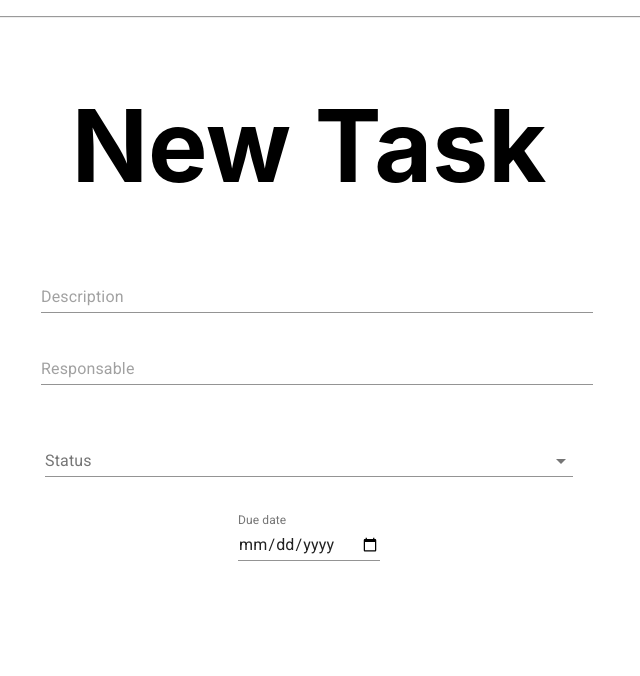
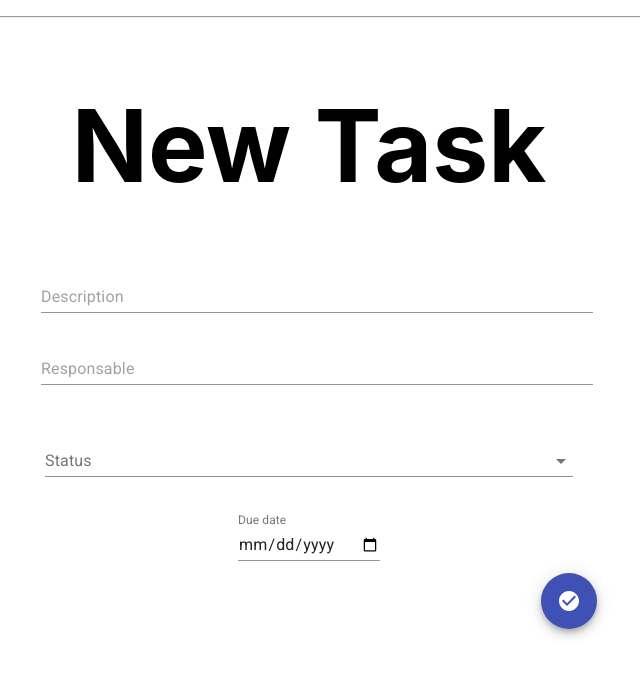
Before and after one commit to germanAOQ/IETI-4-TaskPlannerProject-FrontEnd-Part2, a React (Create React App) app: page /newtask in a window 1280 px wide. Shown: the top 676 px of the page, without its empty margins (331-971 px from the left). Built offline with nearby package versions, Linux system fonts and the light colour scheme.

Commit message:
Modify the App.js component so that it uses BrowserRouter to enable the navigation from a + floating action button in the main view to take the user to the NewTask component.

```diff
--- a/src/DefaultPage.js
+++ b/src/DefaultPage.js
@@ -161,7 +161,9 @@ function DefaultPage(props){
 		historia.push("/");
 	}
 
-
+	function handleClick(){
+		historia.push("/newtask");
+	}
 
 	return (
 		<React.Fragment>
@@ -268,7 +270,7 @@ function DefaultPage(props){
 								direction="column"
 								justify="flex-end"
 								alignItems="flex-end">
-								<Fab color="primary" aria-label="add" className="useStyles().fab">
+								<Fab color="primary" aria-label="add" className="useStyles().fab" onClick={handleClick}>
 								  <AddIcon />
 								</Fab>
 							</Grid>
--- a/src/NewTask.js
+++ b/src/NewTask.js
@@ -7,6 +7,9 @@ import InputLabel from "@material-ui/core/InputLabel";
 import MenuItem from "@material-ui/core/MenuItem";
 import FormControl from "@material-ui/core/FormControl";
 import Select from "@material-ui/core/Select";
+import Fab from '@material-ui/core/Fab';
+import AddIcon from '@material-ui/icons/Add';
+import CheckCircleIcon from '@material-ui/icons/CheckCircle';
 
 const useStyles = makeStyles((theme) => ({
   button: {
@@ -121,6 +124,15 @@ function NewTask() {
                 }}
               />
             </Grid>
+			<Grid
+								container
+								direction="column"
+								justify="flex-end"
+								alignItems="flex-end">
+								<Fab color="primary" aria-label="add" className="useStyles().fab">
+								  <CheckCircleIcon />
+								</Fab>
+							</Grid>
           </Grid>
         </div>
       </div>
```
